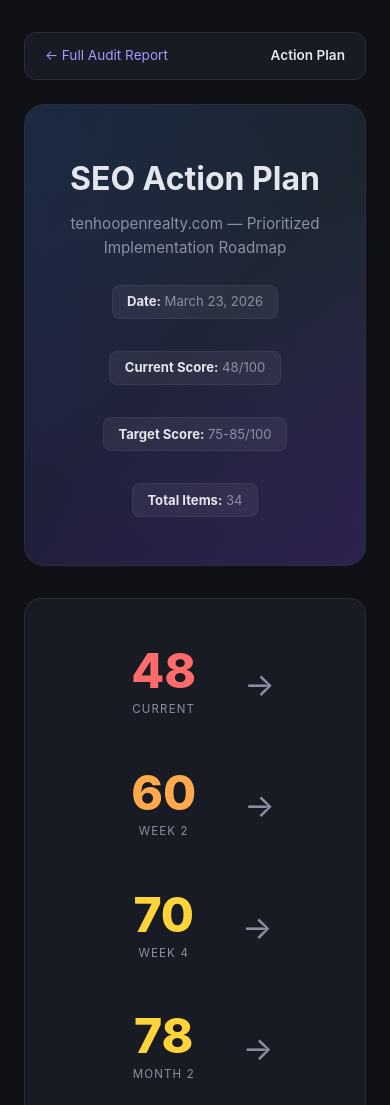
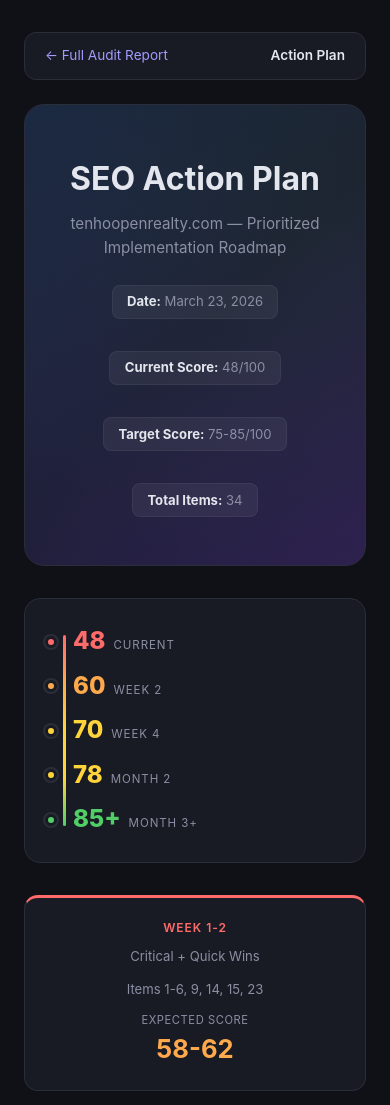
Before and after one commit to Boof-willis/tenhoopenrealty, a plain HTML site: page seo-action-plan.html in a window 390 px wide. Shown: the top 1105 px of the page. Drawn offline with Linux system fonts and the light colour scheme.

Commit message:
Fix score journey widget for mobile - use stepper layout
Replaces flex-wrap score boxes with a connected track/stepper that
converts to a vertical layout on mobile screens, preventing orphaned
arrows and misaligned score numbers.

Co-Authored-By: Claude Opus 4.6 (1M context) <noreply@anthropic.com>

```diff
--- a/seo-action-plan.html
+++ b/seo-action-plan.html
@@ -93,27 +93,80 @@
 
   /* Score Journey */
   .journey {
-    display: flex;
-    align-items: center;
-    justify-content: center;
-    gap: 1rem;
-    padding: 2rem;
+    padding: 1.5rem;
     background: var(--surface);
     border-radius: 16px;
     border: 1px solid var(--border);
     margin-bottom: 2rem;
-    flex-wrap: wrap;
   }
-  .journey-score {
+  .journey-track {
+    display: flex;
+    align-items: center;
+    justify-content: space-between;
+    position: relative;
+    padding: 0 0.5rem;
+  }
+  .journey-track::before {
+    content: '';
+    position: absolute;
+    top: 50%;
+    left: 2rem;
+    right: 2rem;
+    height: 3px;
+    background: linear-gradient(90deg, var(--critical), var(--high), var(--medium), var(--score-ok), var(--pass));
+    border-radius: 2px;
+    transform: translateY(-12px);
+    z-index: 0;
+  }
+  .journey-step {
     text-align: center;
-    padding: 1rem 1.5rem;
+    position: relative;
+    z-index: 1;
+    flex: 1;
   }
-  .journey-score .score-num { font-size: 3rem; font-weight: 800; display: block; line-height: 1; }
-  .journey-score .score-label { font-size: 0.72rem; text-transform: uppercase; letter-spacing: 0.1em; color: var(--text-dim); margin-top: 0.25rem; }
-  .journey-arrow {
-    font-size: 2rem;
-    color: var(--text-dim);
-    padding: 0 0.5rem;
+  .journey-dot {
+    width: 14px; height: 14px;
+    border-radius: 50%;
+    margin: 0 auto 0.5rem;
+    border: 3px solid var(--surface);
+    box-shadow: 0 0 0 2px var(--border);
+  }
+  .journey-step .score-num { font-size: 1.8rem; font-weight: 800; display: block; line-height: 1; }
+  .journey-step .score-label { font-size: 0.65rem; text-transform: uppercase; letter-spacing: 0.08em; color: var(--text-dim); margin-top: 0.2rem; display: block; }
+
+  @media (max-width: 600px) {
+    .journey { padding: 1.25rem; }
+    .journey-track {
+      flex-direction: column;
+      align-items: stretch;
+      gap: 0;
+      padding: 0;
+    }
+    .journey-track::before {
+      top: 1rem;
+      bottom: 1rem;
+      left: 1.1rem;
+      right: auto;
+      width: 3px;
+      height: auto;
+      background: linear-gradient(180deg, var(--critical), var(--high), var(--medium), var(--score-ok), var(--pass));
+      transform: none;
+    }
+    .journey-step {
+      display: flex;
+      align-items: center;
+      gap: 1rem;
+      text-align: left;
+      padding: 0.6rem 0;
+    }
+    .journey-dot {
+      margin: 0;
+      flex-shrink: 0;
+      width: 12px; height: 12px;
+    }
+    .journey-step .score-num { font-size: 1.5rem; display: inline; }
+    .journey-step .score-label { display: inline; margin-left: 0.5rem; font-size: 0.72rem; }
+    .journey-step-text { display: flex; align-items: baseline; }
   }
 
   /* Timeline Overview */
@@ -341,29 +394,42 @@
 
   <!-- SCORE JOURNEY -->
   <div class="journey">
-    <div class="journey-score">
+    <div class="journey-track">
+      <div class="journey-step">
+        <div class="journey-dot" style="background:var(--critical)"></div>
+        <div class="journey-step-text">
           <span class="score-num" style="color:var(--critical)">48</span>
           <span class="score-label">Current</span>
         </div>
-    <span class="journey-arrow">&#8594;</span>
-    <div class="journey-score">
+      </div>
+      <div class="journey-step">
+        <div class="journey-dot" style="background:var(--high)"></div>
+        <div class="journey-step-text">
           <span class="score-num" style="color:var(--high)">60</span>
           <span class="score-label">Week 2</span>
         </div>
-    <span class="journey-arrow">&#8594;</span>
-    <div class="journey-score">
+      </div>
+      <div class="journey-step">
+        <div class="journey-dot" style="background:var(--medium)"></div>
+        <div class="journey-step-text">
           <span class="score-num" style="color:var(--medium)">70</span>
           <span class="score-label">Week 4</span>
         </div>
-    <span class="journey-arrow">&#8594;</span>
-    <div class="journey-score">
+      </div>
+      <div class="journey-step">
+        <div class="journey-dot" style="background:var(--score-ok)"></div>
+        <div class="journey-step-text">
           <span class="score-num" style="color:var(--score-ok)">78</span>
           <span class="score-label">Month 2</span>
         </div>
-    <span class="journey-arrow">&#8594;</span>
-    <div class="journey-score">
+      </div>
+      <div class="journey-step">
+        <div class="journey-dot" style="background:var(--pass)"></div>
+        <div class="journey-step-text">
           <span class="score-num" style="color:var(--pass)">85+</span>
           <span class="score-label">Month 3+</span>
+        </div>
+      </div>
     </div>
   </div>
 
```
Lines whose indentation alone changed are shown as unchanged.
